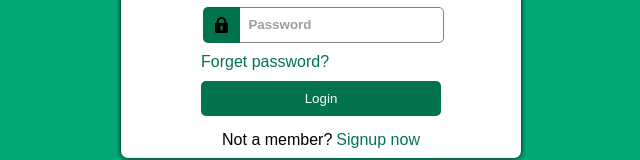
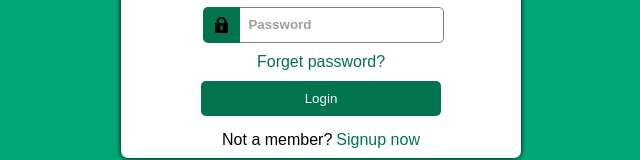
Before and after one commit to Hassan77186/Login, a plain HTML site: page index.html in a window 1280 px wide. Shown: the part 353-513 px from the top of the page, without its empty margins (319-959 px from the left). Drawn offline with Linux system fonts and the light colour scheme.

Commit message:
Update style.css

```diff
--- a/style.css
+++ b/style.css
@@ -72,8 +72,8 @@ input::placeholder{
 }
 
 .fp{
-    text-align: left;
-    margin-left: 80px;
+    text-align: center;
+
     margin-bottom: 10px;
 }
 
```
